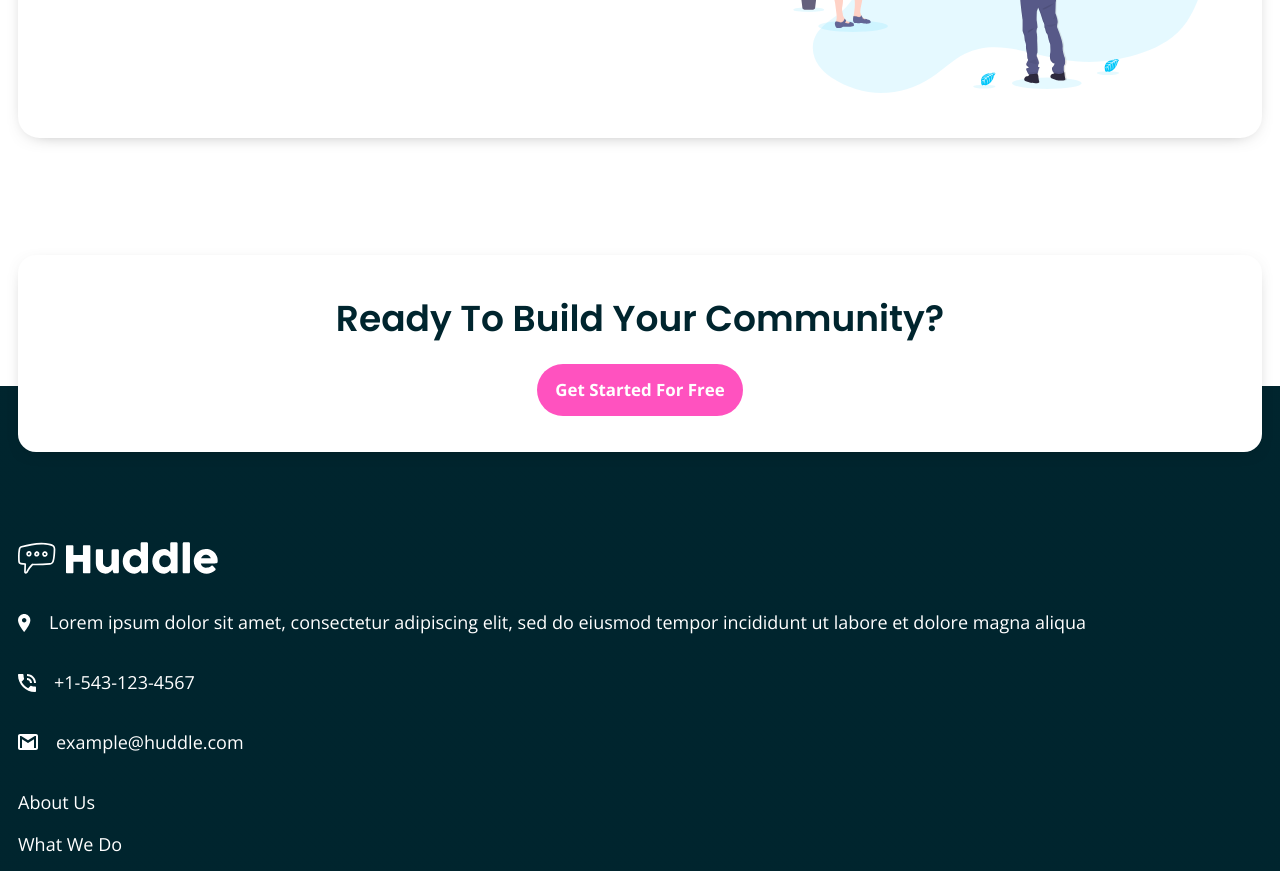
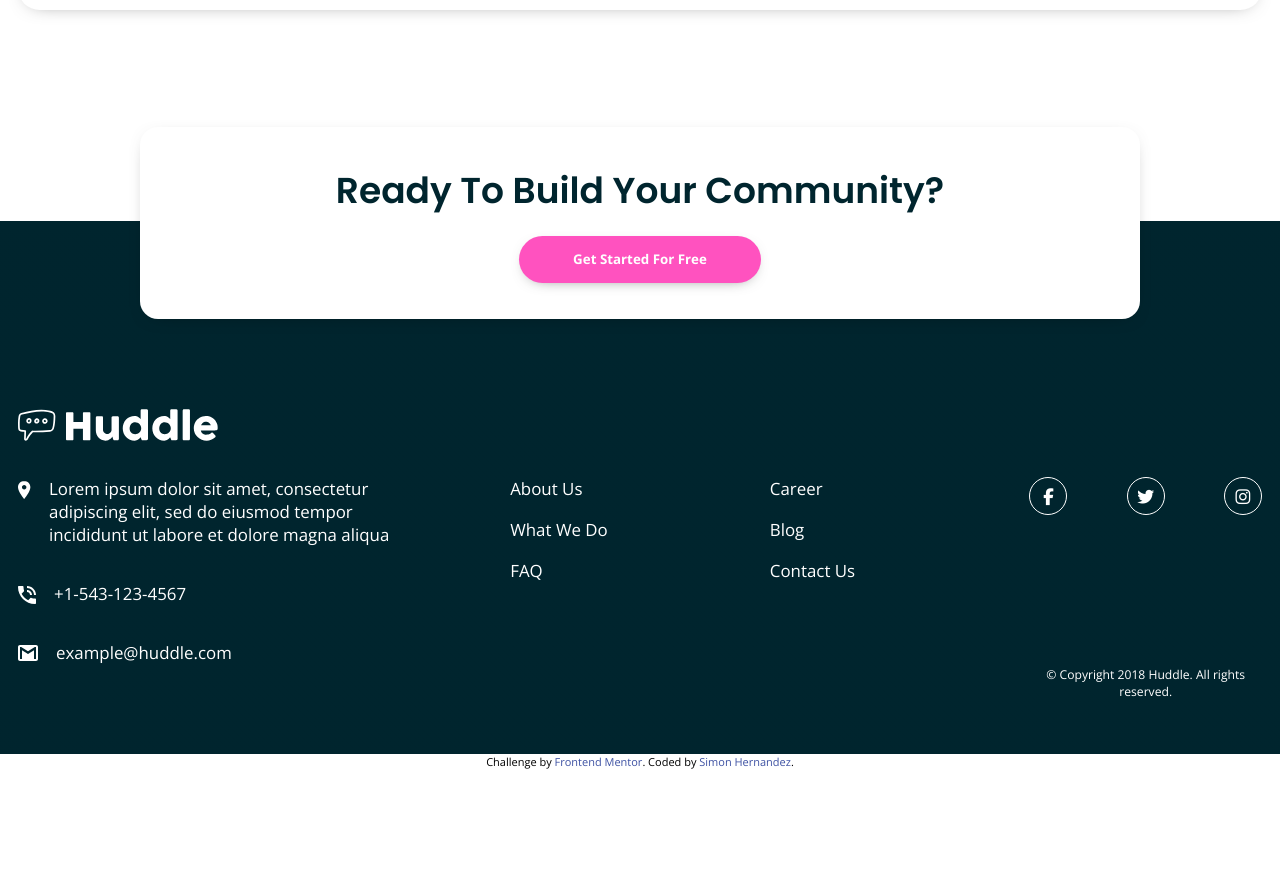
Before and after one commit to simonhernandez/huddleLandingPage, a plain HTML site: page index.html in a window 1280 px wide. Shown: the part 1923-2794 px from the top of the page. After the commit the page ends 2692 px from the top, so only its background shows below. Drawn offline with nearby package versions, Linux system fonts and the light colour scheme.

Commit message:
Finished Desktop Version

```diff
--- a/css/styles.css
+++ b/css/styles.css
@@ -35,7 +35,7 @@
         --fs-h3: 1.4rem;
         --fs-h4: 1.2rem;
         --fs-normal: .938rem;
-        --fs-small: .813rem;
+        --fs-small: .675rem;
     }
 }
 @media screen and (min-width: 768px){
@@ -44,8 +44,8 @@
         --fs-h2: 2.3rem;
         --fs-h3: 2rem;
         --fs-h4: 1.5rem;
-        --fs-normal: 1rem;
-        --fs-small: .938rem;
+        --fs-normal: .938rem;
+        --fs-small: .675rem;
     }
 }
 /* ---- General Styles ---- */
@@ -109,14 +109,29 @@ h6{
     padding-right: 1rem;
     background-color: transparent;
 }
+/* Components */
+.btn{
+    box-shadow: var(--bxs-btn);
+    font-weight: var(--fw-med);
+}
+.btn-primary{
+    background-color: var(--clr-pink);
+    color: var(--clr-white);
+    padding: .8rem 3rem;
+    border-radius: 2rem;
+}
+.btn-secondary{
+    background-color: var(--clr-white);
+    color: var(--clr-darkcyan);
+    padding: .35rem 1.5rem;
+    border-radius: 1rem;
+}
 /* ---- Header Styles ---- */
 .header{
     padding: 2rem 1rem;
-    /* min-height: 100vh; */
     padding: 1.5rem;
     background-image: url(/images/bg-hero-mobile.svg);
     background-position: top center;
-    /* background-size: cover; */
     background-repeat: no-repeat;
     background-color: var(--clr-palecyan);
     text-align: center;
@@ -130,15 +145,6 @@ h6{
 .logo{
     max-width: 125px;
 }
-.btn--nav{
-    background-color: var(--clr-white);
-    color: var(--clr-darkcyan);
-    padding: .35rem 1.5rem;
-    border-radius: 1rem;
-    box-shadow: var(--bxs-btn);
-    font-weight: var(--fw-med);
-}
-
 .hero__title{
     font-family: var(--ff-secondary);
 }
@@ -148,22 +154,12 @@ h6{
 .hero__title,
 .hero__subtitle{
     margin-bottom: 1.5rem;
-}
-.hero__title--hero,
-.hero__subtitle--hero{
     color: var(--clr-darkcyan);
 }
-.btn--hero{
-    background-color: var(--clr-pink);
-    color: var(--clr-white);
-    padding: .8rem 3rem;
-    font-size: var(--fs-small);
-    font-weight: var(--fw-med);
-    border-radius: 2rem;
-    margin-bottom: 3rem;
-}
+.hero .btn-primary{margin-bottom: 3rem;}
+
 /* ---- Section Styles ---- */
-/* General */
+
 /* Feature Section */
 .section--features{
     padding-top: 4rem;
@@ -212,15 +208,7 @@ h6{
 .cta__title{
     margin-bottom: 1rem;
 }
-.btn--cta{
-    background-color: var(--clr-pink);
-    color: var(--clr-white);
-    padding: .8rem 1rem;
-    font-size: var(--fs-small);
-    font-weight: var(--fw-med);
-    border-radius: 2rem;
-}
-.footer__body .img-container{
+.footer .img-container{
     max-width: 200px;
     margin-bottom: 2rem;
 }
@@ -232,6 +220,9 @@ h6{
     align-self: flex-start;
     margin-top: .2rem;
     margin-right: 1rem;
+}
+.address__location p{
+    max-width: 380px;
 }
 .nav--footer .nav__item{
     margin-bottom: 1rem;
@@ -256,12 +247,15 @@ h6{
 }
 .copyright{
     text-align: center;
+    font-size: var(--fs-small);
 }
 /* ---- Media Queries ---- */
 @media screen and (min-width: 768px){
     /* Layout */
-    .wrapper{
-        /* padding: initial; */
+    .cta{
+        max-width: 1000px;
+        margin-left: auto;
+        margin-right: auto;
     }
     /* Header */
     .header{
@@ -294,7 +288,7 @@ h6{
         flex-direction: column;
     }
     .feature .img-container{
-        max-width: 40%;
+        max-width: 35%;
         order: 2;
         margin: initial;
     }
@@ -305,4 +299,27 @@ h6{
         order: -1;
         margin-right: auto;
     }
+    /* Footer */
+    .footer{
+        padding-bottom: 3rem;
+    }
+    .footer__body{
+        display: grid;
+        grid-template-columns: 2fr 1fr 1fr 1fr;
+        gap: 1.5rem;
+    }
+    .social-container{
+        display: flex;
+        flex-direction: column;
+    }
+    .social__list{
+        justify-content: space-between;
+    }
+    .social__item{
+        margin: initial;
+    }
+    .copyright{
+        margin-top: auto;
+    }
+
 }
--- a/index.html
+++ b/index.html
@@ -38,21 +38,21 @@
             <img src="./images/logo.svg" alt="" class="logo__img" />
           </div>
 
-          <button class="btn btn--nav">Try It Free</button>
+          <button class="btn btn-secondary">Try It Free</button>
         </nav>
 
         <div class="hero">
           <div class="txt-container">
-            <h1 class="hero__title hero__title--hero">
+            <h1 class="hero__title">
               Build The Community <br />
               Your Fans Will Love
             </h1>
-            <p class="hero__subtitle hero__subtitle--hero">
+            <p class="hero__subtitle">
               Huddle re-imagines the way we build communities. You have a voice, but
               so does your audience. Create connections with your users as you
               engage in genuine discussion.
             </p>
-            <button class="btn btn--hero">Get Started For Free</button>
+            <button class="btn btn-primary">Get Started For Free</button>
           </div>
           <div class="img-container">
             <img
@@ -133,13 +133,13 @@
       <div class="wrapper">
         <div class="cta">
           <h3 class="cta__title">Ready To Build Your Community?</h3>
-          <button class="btn btn--cta">Get Started For Free</button>
+          <button class="btn btn-primary">Get Started For Free</button>
         </div>
 
+        <div class="img-container">
+          <img src="./images/logowhite.svg" alt="" class="footer__img" />
+        </div>
         <div class="footer__body">
-          <div class="img-container">
-            <img src="./images/logowhite.svg" alt="" class="footer__img" />
-          </div>
 
           <address class="footer__address">
             <div class="address__location">
@@ -167,6 +167,8 @@
               <li class="nav__item"><a href="#" class="nav__link">What We Do</a></li>
               <li class="nav__item"><a href="#" class="nav__link">FAQ</a></li>
             </ul>
+          </nav>
+          <nav class="nav nav--footer">
             <ul class="nav__list">
               <li class="nav__item"><a href="#" class="nav__link">Career</a></li>
               <li class="nav__item"><a href="#" class="nav__link">Blog</a></li>
```
